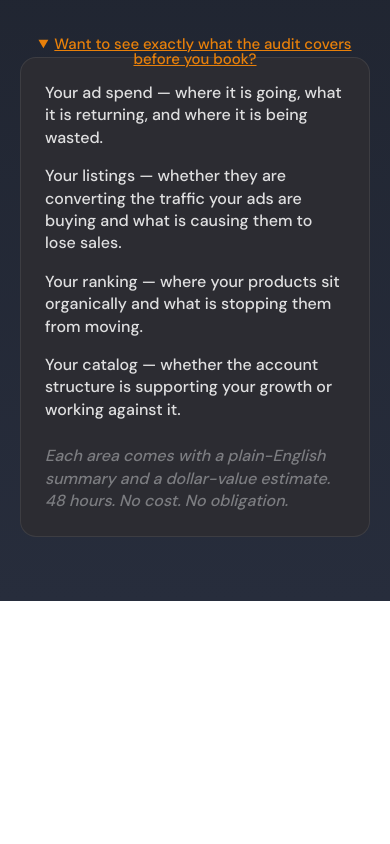
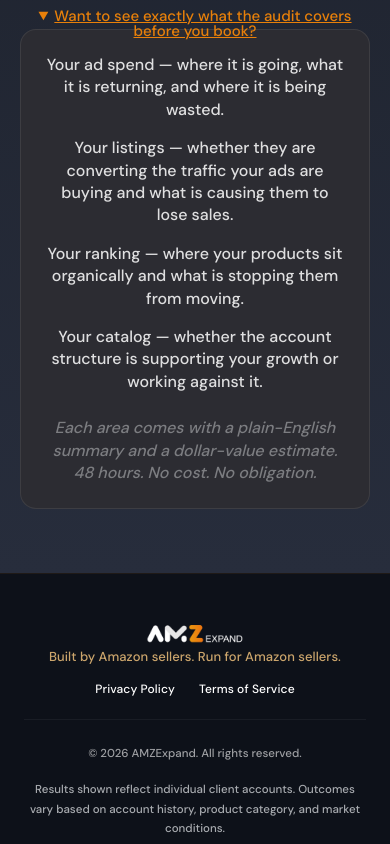
Before and after one commit to Praveen775D/amzexpand-landing-page, a plain HTML site: page index.html in a window 390 px wide. Shown: the part 10280-11124 px from the top of the page. Before the commit the page ends 10881 px from the top, so only its background shows below. Drawn offline with Linux system fonts and the light colour scheme.

Commit message:
design: switch footer logo placeholder markup to production high-res image asset

```diff
--- a/css/responsive.css
+++ b/css/responsive.css
@@ -900,3 +900,69 @@
         max-width: 267px;
     }
 }
+
+
+/* Append directly within your existing @media (max-width: 1200px) layout block array */
+@media (max-width: 1200px) {
+    .main-footer-section {
+        width: 100%;
+        height: auto;
+        padding-left: 40px;
+        padding-right: 40px;
+    }
+    .footer-master-wrapper,
+    .footer-row-top,
+    .footer-divider-line,
+    .footer-row-bottom {
+        width: 100%;
+    }
+}
+
+/* Append directly within your existing @media (max-width: 992px) tablet container rule */
+@media (max-width: 992px) {
+    .footer-row-top {
+        height: auto;
+        flex-direction: column;
+        gap: 20px;
+    }
+    .footer-row-bottom {
+        flex-direction: column;
+        gap: 16px;
+    }
+    .footer-disclaimer-text {
+        width: 100%;
+        height: auto;
+    }
+    .footer-divider-line {
+        margin-top: 24px;
+        margin-bottom: 24px;
+    }
+}
+
+/* Append directly within your existing @media (max-width: 768px) mobile view engine block */
+@media (max-width: 768px) {
+    .main-footer-section {
+        padding-top: 48px;
+        padding-bottom: 48px;
+        padding-left: 24px;
+        padding-right: 24px;
+    }
+    .footer-row-top {
+        align-items: center;
+        text-align: center;
+    }
+    .footer-brand-column {
+        align-items: center;
+    }
+    .footer-brand-slogan {
+        width: 100%;
+        height: auto;
+    }
+    .footer-row-bottom {
+        align-items: center;
+        text-align: center;
+    }
+    .footer-copyright-text {
+        width: 100%;
+    }
+}
--- a/css/style.css
+++ b/css/style.css
@@ -1,6 +1,6 @@
-/* ==========================================
+/*
    GLOBAL STYLES
-========================================== */
+ */
 
 body {
     font-family: "Inter", sans-serif;
@@ -29,9 +29,9 @@
     line-height: 1.1;
 }
 
-/* ==========================================
+/*
    BUTTON
-========================================== */
+ */
 
 .btn {
     display: inline-flex;
@@ -52,9 +52,9 @@
     box-shadow: 0 15px 30px rgba(247,147,30,.35);
 }
 
-/* ==========================================
+/*
    HEADER
-========================================== */
+ */
 
 .header {
     position: absolute;
@@ -71,9 +71,9 @@
     justify-content: space-between;
 }
 
-/* ==========================================
+/*
    LOGO
-========================================== */
+ */
 
 .logo {
     display: flex;
@@ -115,9 +115,9 @@
     line-height: 1;
 }
 
-/* ==========================================
+/*
    NAVIGATION
-========================================== */
+ */
 
 .nav {
     margin-left: auto;
@@ -146,17 +146,17 @@
     color: var(--primary);
 }
 
-/* ==========================================
+/*
    HEADER BUTTON
-========================================== */
+ */
 
 .header__btn {
     flex-shrink: 0;
 }
 
-/* ==========================================
+/*
    HERO SECTION
-========================================== */
+ */
 
 .hero{
     padding-top:129px;
@@ -307,9 +307,9 @@
     color:#00000099;
 }
 
-/* ==========================================
+/*
    AUDIT METRICS & LOGO STYLES (UPDATED)
-========================================== */
+ */
 
 .desktop-container {
     width: 1440px;
@@ -452,9 +452,9 @@
     display: none;
 }
 
-/* ==========================================
+/*
    SUMMARY SECTION DESKTOP BASE (1440px)
-========================================== */
+ */
 
 .summary-section {
     background: #FFFFFF;
@@ -579,9 +579,9 @@
     transform: translateY(-2px);
     box-shadow: 0 6px 20px rgba(232, 128, 10, 0.35);
 }
-/* ==========================================
+/*
    FOUNDER BIO SECTION DESKTOP BASE (1440px)
-========================================== */
+ */
 
 .founder-section {
     background: #F5F4F0; /* Clean background parameter applied from design panel */
@@ -691,9 +691,9 @@
     color: #E8800A;
     font-weight: 500;
 }
-/* ==========================================================
-   PRODUCTION ENGINE CODE: PERFORMANCE MATRIX BLOCK (1440px)
-========================================================== */
+
+  /*  PRODUCTION ENGINE CODE: PERFORMANCE MATRIX BLOCK (1440px) */
+
 
 .cases-section {
     width: 1440px;
@@ -979,9 +979,9 @@
 .slider-dots {
     display: none;
 }
-/* ==========================================================
-   PRODUCTION ENGINE CODE: PERFORMANCE GUARANTEE BANNER
-========================================================== */
+
+    /* PRODUCTION ENGINE CODE: PERFORMANCE GUARANTEE BANNER */
+
 
 .guarantee-section {
     width: 100%;
@@ -1138,9 +1138,9 @@
     color: #FFFFFF;
 }
 
-/* ==========================================================
-   PRODUCTION ENGINE CODE: ACCORDION FAQ BLOCK (1440px)
-========================================================== */
+
+  /* PRODUCTION ENGINE CODE: ACCORDION FAQ BLOCK (1440px) */
+
 
 .booking-faq-section {
     width: 1440px;
@@ -1351,9 +1351,9 @@
 .faq-gradient-cta-btn:hover .cta-arrow {
     transform: translateX(4px);
 }
-/* ==========================================================
-   PRODUCTION ENGINE CODE: RESULTS & COMMITMENT (1440px)
-========================================================== */
+
+   /* PRODUCTION ENGINE CODE: RESULTS & COMMITMENT (1440px)
+*/
 
 .results-commitment-section {
     width: 1440px;
@@ -1583,9 +1583,9 @@
 }
 
 
-/* ==========================================================
-   PRODUCTION ENGINE CODE: COST PREVIEW AUDIT BANNER (1440px)
-========================================================== */
+
+   /* PRODUCTION ENGINE CODE: COST PREVIEW AUDIT BANNER (1440px) */
+
 
 .cost-audit-section {
     width: 1440px;
@@ -1600,7 +1600,7 @@
     justify-content: center;
     align-items: center;
     box-sizing: border-box;
-    margin: 0 auto;
+    margin : 0 auto;
 }
 
 .cost-master-wrapper {
@@ -1777,3 +1777,131 @@
     color: #7C7D81; /* Precise color profile mapping code applied */
     margin: 0;
 }
+
+
+
+   /* PRODUCTION ENGINE CODE: FOOTER SYSTEM DESIGN (1440px) */
+
+
+.main-footer-section {
+    width: 1440px;
+    height: 247px;
+    padding-top: 40.8px;
+    padding-right: 176px;
+    padding-bottom: 40.8px;
+    padding-left: 176px;
+    background-color: #0D1119; /* Perfect background hex parameter sync validation */
+    border-top: 0.8px solid rgba(232, 128, 10, 0.08); /* Calculated matching color #E8800A14 */
+    display: flex;
+    justify-content: center;
+    align-items: center;
+    box-sizing: border-box;
+    margin: 0 auto;
+    opacity: 1;
+}
+
+.footer-master-wrapper {
+    width: 1088px;
+    height: 173.82px;
+    display: flex;
+    flex-direction: column;
+    box-sizing: border-box;
+}
+
+/* Top Row Framework Setup (1060px inner space targets) */
+.footer-row-top {
+    width: 1060px;
+    height: 45.6px;
+    display: flex;
+    justify-content: space-between;
+    align-items: flex-start;
+    padding-right: 0px;
+    box-sizing: border-box;
+}
+
+.footer-brand-column {
+    display: flex;
+    flex-direction: column;
+    gap: 6px;
+}
+
+.footer-logo-link {
+    width: 98px;
+    height: 22px;
+    display: inline-flex;
+}
+
+.footer-brand-slogan {
+    width: 288px;
+    height: 17px;
+    font-family: "DM Sans", sans-serif;
+    font-weight: 400;
+    font-size: 13px;
+    line-height: 100%;
+    letter-spacing: 0.06px;
+    color: rgba(251, 202, 129, 0.8); /* Refined configuration matching color #FBCA81CC token */
+    margin: 0;
+}
+
+.footer-links-column {
+    display: flex;
+    gap: 24px;
+    align-items: center;
+}
+
+.footer-nav-link {
+    font-family: "DM Sans", sans-serif;
+    font-weight: 500;
+    font-size: 12px;
+    line-height: 100%;
+    letter-spacing: 0.12px;
+    color: #FFFFFF;
+    text-decoration: none;
+    transition: color 0.25s ease;
+}
+
+.footer-nav-link:hover {
+    color: #E8800A;
+}
+
+/* Horizontal Center Line Divider Constraint Box Layer rules */
+.footer-divider-line {
+    width: 1060px;
+    height: 1px;
+    border-top: 0.8px solid rgba(255, 255, 255, 0.05); /* Matches parameter target mapping color #FFFFFF0D */
+    margin-top: 31px;
+    margin-bottom: 24.2px;
+}
+
+/* Bottom Metric Data Info Row Setup */
+.footer-row-bottom {
+    width: 1060px;
+    display: flex;
+    justify-content: space-between;
+    align-items: flex-start;
+    box-sizing: border-box;
+}
+
+.footer-copyright-text {
+    width: 211px;
+    height: 20px;
+    font-family: "DM Sans", sans-serif;
+    font-weight: 400;
+    font-size: 11.5px;
+    line-height: 19.32px;
+    letter-spacing: 0px;
+    color: rgba(255, 255, 255, 0.6);
+    margin: 0;
+}
+
+.footer-disclaimer-text {
+    width: 707px;
+    height: 20px;
+    font-family: "DM Sans", sans-serif;
+    font-weight: 400;
+    font-size: 11.5px;
+    line-height: 19.32px;
+    letter-spacing: 0px;
+    color: rgba(234, 236, 240, 0.7); /* Maps clean layout to input layer tint color #EAECF0B2 */
+    margin: 0;
+}
--- a/index.html
+++ b/index.html
@@ -611,6 +611,7 @@
         <div class="results-action-wrapper">
             <a href="#" class="results-gradient-cta-btn">
                 <span>Book Your Free Amazon Audit</span>
+
                 <span class="cta-arrow">&rarr;</span>
             </a>
         </div>
@@ -638,8 +639,9 @@
             <!-- Double-Tier Micro-CTA Button Box (271px Container Framework) -->
             <div class="cost-cta-container">
                 <a href="#" class="cost-gradient-btn">Book Your Free Audit</a>
-                <span class="cost-btn-micro-note">Two minutes to book. No card. No obligation.</span>
-            </div>
+                <span class="cost-btn-micro-note">Two minutes to book. No card. No obligation.</span><br>
+
+
         </div>
 
         <!-- Lower Detailed Breakdown Accordion Panel Array (720px Native Toggle Framework) -->
@@ -679,8 +681,40 @@
         </details>
 
     </div>
+    </div>
 </section>
 
+<!-- Footer Section Module Container -->
+<footer class="main-footer-section">
+    <div class="footer-master-wrapper">
+
+        <!-- Top Tier Row: Logo Brand Box & Navigation Links -->
+        <div class="footer-row-top">
+            <div class="footer-brand-column">
+                <!-- Swapped text layout string container for the real uploaded brand image asset -->
+                <a href="#" class="footer-logo-link">
+                    <img src="assets/images/AMZ.png" alt="AMZExpand Logo" class="footer-logo-img">
+                </a>
+                <p class="footer-brand-slogan">Built by Amazon sellers. Run for Amazon sellers.</p>
+            </div>
+
+            <nav class="footer-links-column">
+                <a href="#" class="footer-nav-link">Privacy Policy</a>
+                <a href="#" class="footer-nav-link">Terms of Service</a>
+            </nav>
+        </div>
+
+        <!-- Middle Border Separation Line Layer Strip -->
+        <div class="footer-divider-line"></div>
+
+        <!-- Bottom Tier Row: Copyright Timestamp & Disclaimer Note Copy -->
+        <div class="footer-row-bottom">
+            <p class="footer-copyright-text">&copy; 2026 AMZExpand. All rights reserved.</p>
+            <p class="footer-disclaimer-text">Results shown reflect individual client accounts. Outcomes vary based on account history, product category, and market conditions.</p>
+        </div>
+
+    </div>
+</footer>
 
 </main>
 <footer>
```
